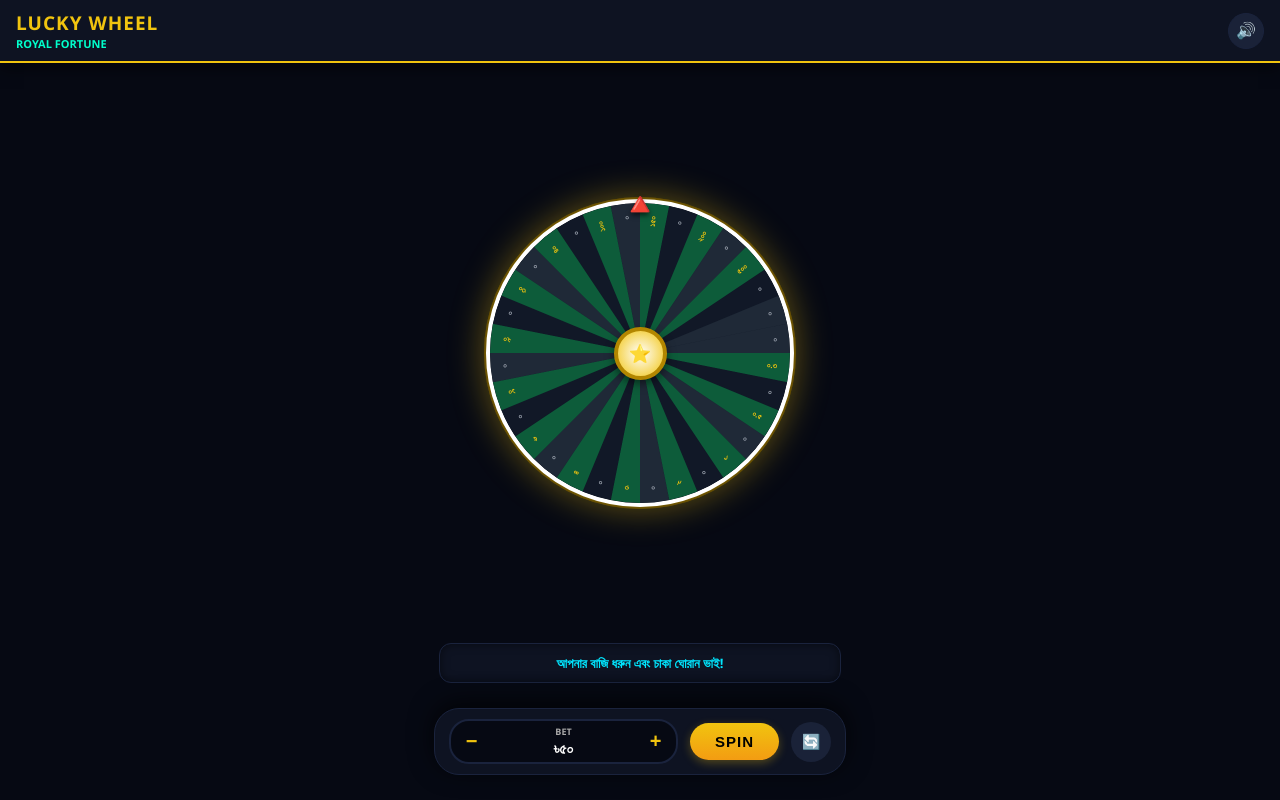
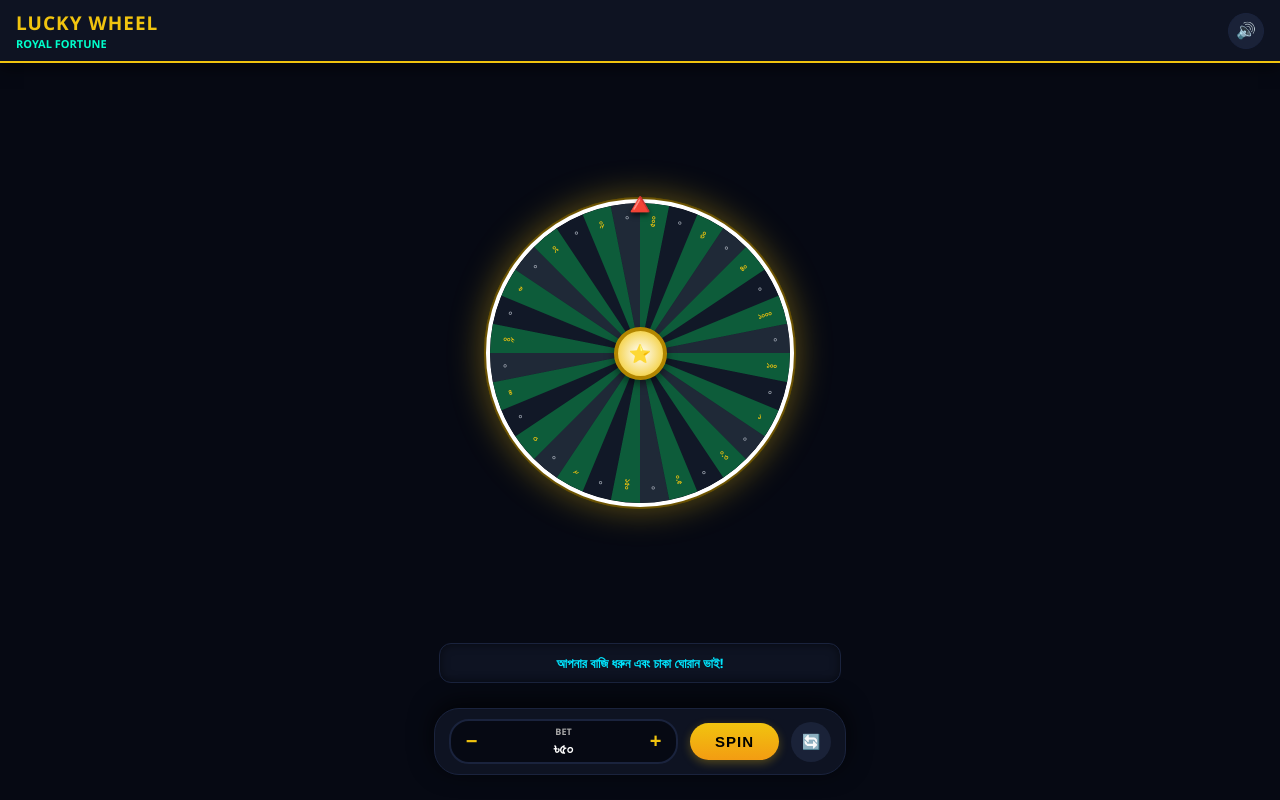
Before and after one commit to corruptionbangla24-ops/MEGA-WHEEL, a website: page index.html in a window 1280 px wide. Drawn offline with nearby package versions, Linux system fonts and the light colour scheme; no server answers.

Commit message:
Update index.html

```diff
--- a/index.html
+++ b/index.html
@@ -71,21 +71,21 @@
         let autoInterval = null;
         let currentRotation = 0;
 
-        // 🎯 [আপনার শর্ত অনুযায়ী প্রতি সংখ্যার দুই পাশে জিরো সাজানো ওরিজিনাল ৩২-ঘরের বাংলা তালিকা ভাই ভাই]
+                // 🎯 [মেগা ৪-কোণ ক্যাসিনো ব্যালেন্সড মাস্টার লিস্ট ভাই ভাই]: বড় ৪টি সংখ্যা এখন বৃত্তের সমান ৪টি কোণায় সুষমভাবে ছড়িয়ে গেল ভাই ভাই!
         const items = [
-            "০.৩", "০", "০.৫", "০", "১", "০", "২", "০",
-            "৩", "০", "৪", "০", "৫", "০", "১০", "০",
-            "২০", "০", "৩০", "০", "৪০", "০", "১০০", "০",
-            "১৫০", "০", "২০০", "০", "৫০০", "০", "০", "০"
+            "১০০", "০", "১", "০", "০.৩", "০", "০.৫", "০",
+            "১৫০", "০", "২", "০", "৩", "০", "৪", "০",
+            "২০০", "০", "৫", "০", "১০", "০", "২০", "০",
+            "৫০০", "০", "৩০", "০", "৪০", "০", "১০০০", "০"
         ];
 
-        // 🎰 ওরিজিনাল ব্যাকএন্ড আরটিপি ম্যাট্রিক্সের সাথে মিলানোর জন্য ইংরেজি রূপান্তর তালিকা ভাই
         const prizesMap = [
-            "0.3", "0", "0.5", "0", "1", "0", "2", "0",
-            "3", "0", "4", "0", "5", "0", "10", "0",
-            "20", "0", "30", "0", "40", "0", "100", "0",
-            "150", "0", "200", "0", "500", "0", "0_alt", "0_dup"
+            "100", "0", "1", "0", "0.3", "0", "0.5", "0",
+            "150", "0", "2", "0", "3", "0", "4", "0",
+            "200", "0", "5", "0", "10", "0", "20", "0",
+            "500", "0", "30", "0", "40", "0", "1000", "0"
         ];
+
 
         const numSegments = items.length;
         const segmentAngle = (2 * Math.PI) / numSegments;
```
